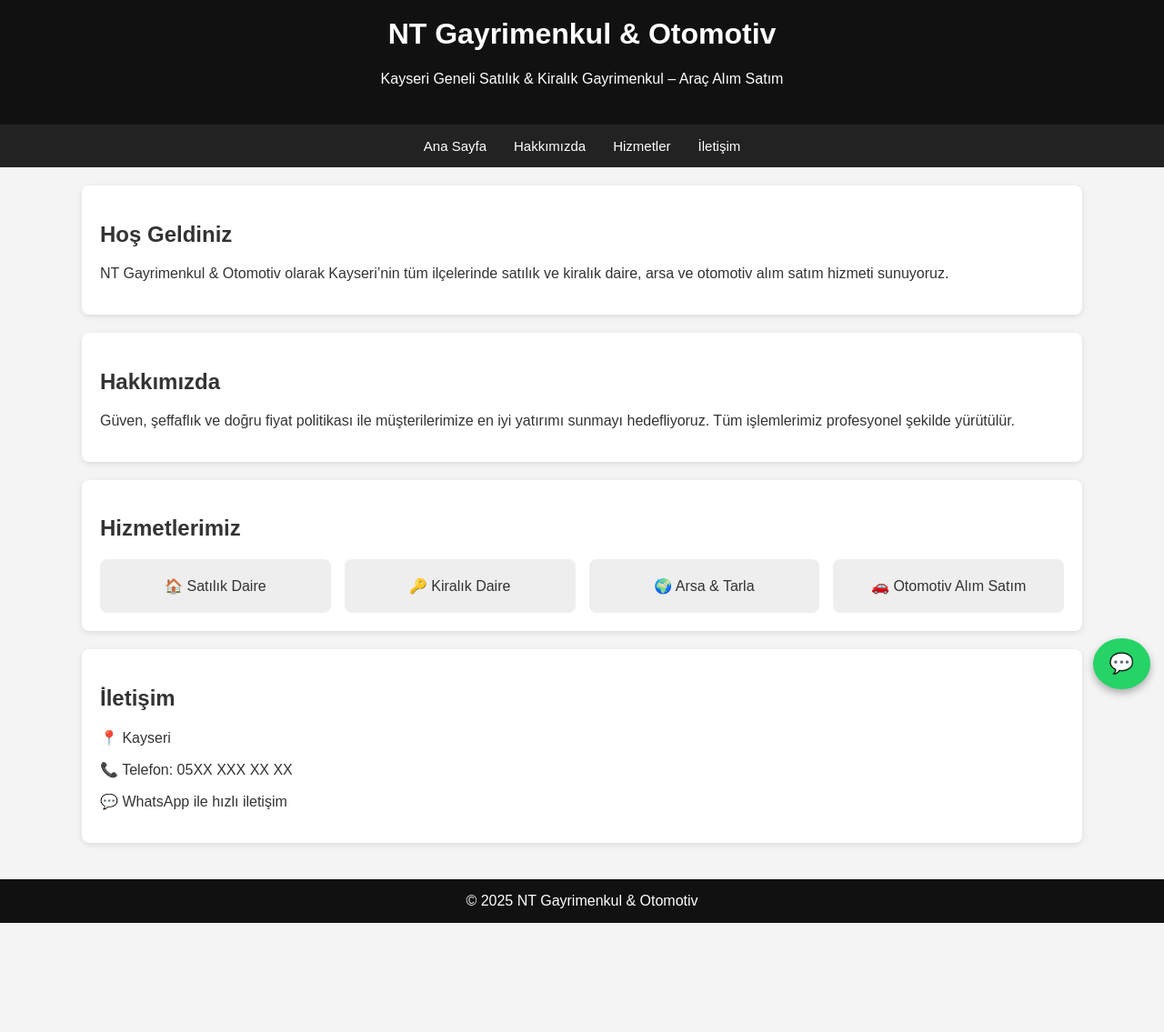
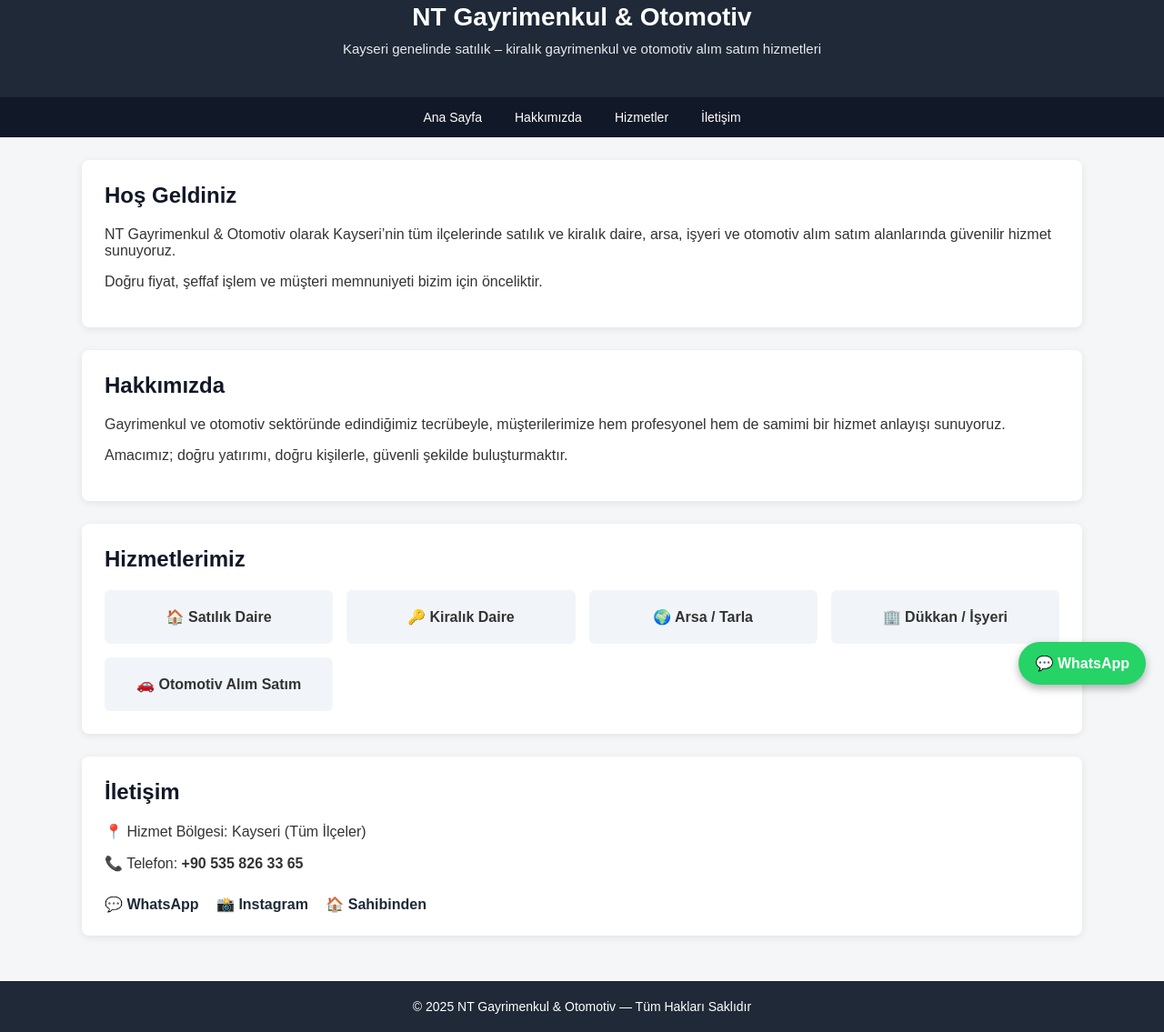
Before and after one commit to sercantekin434-hue/nt-gayrimenkul, a plain HTML site: page index.html in a window 1280 px wide. Shown: the part 27-1162 px from the top of the page at 91% size. Before the commit the page ends 1042 px from the top, so only its background shows below. Drawn offline with Linux system fonts and the light colour scheme.

Commit message:
Update index.html

```diff
--- a/index.html
+++ b/index.html
@@ -3,46 +3,60 @@
 <head>
 <meta charset="UTF-8">
 <meta name="viewport" content="width=device-width, initial-scale=1.0">
-<title>NT Gayrimenkul & Otomotiv</title>
+<title>NT Gayrimenkul & Otomotiv | Kayseri</title>
 
 <style>
 body{
     margin:0;
     font-family: Arial, Helvetica, sans-serif;
-    background:#f4f4f4;
+    background:#f4f6f8;
     color:#333;
 }
 header{
-    background:#111;
+    background:#1f2937;
     color:#fff;
-    padding:25px;
+    padding:30px 20px;
     text-align:center;
 }
+header h1{
+    margin:0;
+    font-size:28px;
+}
+header p{
+    margin-top:10px;
+    font-size:15px;
+    opacity:.9;
+}
 nav{
-    background:#222;
+    background:#111827;
     display:flex;
     justify-content:center;
+    flex-wrap:wrap;
 }
 nav a{
     color:#fff;
-    padding:15px;
+    padding:14px 18px;
     text-decoration:none;
-    font-size:15px;
+    font-size:14px;
 }
 nav a:hover{
-    background:#444;
+    background:#374151;
 }
 .container{
-    padding:20px;
     max-width:1100px;
     margin:auto;
+    padding:25px 15px;
 }
-.card{
+.section{
     background:#fff;
-    padding:20px;
-    margin-bottom:20px;
+    padding:25px;
+    margin-bottom:25px;
     border-radius:8px;
-    box-shadow:0 2px 6px rgba(0,0,0,0.1);
+    box-shadow:0 2px 8px rgba(0,0,0,.08);
+}
+.section h2{
+    margin-top:0;
+    color:#111827;
 }
 .services{
     display:grid;
@@ -50,28 +64,41 @@ nav a:hover{
     gap:15px;
 }
 .service{
-    background:#eee;
+    background:#f1f5f9;
     padding:20px;
-    border-radius:8px;
+    border-radius:6px;
     text-align:center;
+    font-weight:bold;
+}
+.links a{
+    display:inline-block;
+    margin-right:15px;
+    margin-top:10px;
+    text-decoration:none;
+    color:#1f2937;
+    font-weight:bold;
 }
 footer{
-    background:#111;
+    background:#1f2937;
     color:#fff;
     text-align:center;
-    padding:15px;
+    padding:20px;
+    font-size:14px;
 }
+
+/* WhatsApp Sabit Buton */
 .whatsapp{
     position:fixed;
-    right:15px;
-    bottom:15px;
+    bottom:20px;
+    right:20px;
     background:#25D366;
     color:#fff;
-    padding:15px 18px;
-    border-radius:50%;
-    font-size:22px;
+    padding:14px 18px;
+    border-radius:50px;
     text-decoration:none;
-    box-shadow:0 4px 8px rgba(0,0,0,.3);
+    font-weight:bold;
+    box-shadow:0 4px 10px rgba(0,0,0,.3);
+    z-index:9999;
 }
 </style>
 </head>
@@ -80,7 +107,7 @@ footer{
 
 <header>
     <h1>NT Gayrimenkul & Otomotiv</h1>
-    <p>Kayseri Geneli Satılık & Kiralık Gayrimenkul – Araç Alım Satım</p>
+    <p>Kayseri genelinde satılık – kiralık gayrimenkul ve otomotiv alım satım hizmetleri</p>
 </header>
 
 <nav>
@@ -92,48 +119,61 @@ footer{
 
 <div class="container">
 
-<section id="anasayfa" class="card">
+<section id="anasayfa" class="section">
     <h2>Hoş Geldiniz</h2>
     <p>
         NT Gayrimenkul & Otomotiv olarak Kayseri’nin tüm ilçelerinde
-        satılık ve kiralık daire, arsa ve otomotiv alım satım hizmeti sunuyoruz.
+        satılık ve kiralık daire, arsa, işyeri ve otomotiv alım satım
+        alanlarında güvenilir hizmet sunuyoruz.
+    </p>
+    <p>
+        Doğru fiyat, şeffaf işlem ve müşteri memnuniyeti bizim için önceliktir.
     </p>
 </section>
 
-<section id="hakkimizda" class="card">
+<section id="hakkimizda" class="section">
     <h2>Hakkımızda</h2>
     <p>
-        Güven, şeffaflık ve doğru fiyat politikası ile
-        müşterilerimize en iyi yatırımı sunmayı hedefliyoruz.
-        Tüm işlemlerimiz profesyonel şekilde yürütülür.
+        Gayrimenkul ve otomotiv sektöründe edindiğimiz tecrübeyle,
+        müşterilerimize hem profesyonel hem de samimi bir hizmet anlayışı sunuyoruz.
+    </p>
+    <p>
+        Amacımız; doğru yatırımı, doğru kişilerle, güvenli şekilde buluşturmaktır.
     </p>
 </section>
 
-<section id="hizmetler" class="card">
+<section id="hizmetler" class="section">
     <h2>Hizmetlerimiz</h2>
     <div class="services">
         <div class="service">🏠 Satılık Daire</div>
         <div class="service">🔑 Kiralık Daire</div>
-        <div class="service">🌍 Arsa & Tarla</div>
+        <div class="service">🌍 Arsa / Tarla</div>
+        <div class="service">🏢 Dükkan / İşyeri</div>
         <div class="service">🚗 Otomotiv Alım Satım</div>
     </div>
 </section>
 
-<section id="iletisim" class="card">
+<section id="iletisim" class="section">
     <h2>İletişim</h2>
-    <p>📍 Kayseri</p>
-    <p>📞 Telefon: 05XX XXX XX XX</p>
-    <p>💬 WhatsApp ile hızlı iletişim</p>
+    <p>📍 Hizmet Bölgesi: Kayseri (Tüm İlçeler)</p>
+    <p>📞 Telefon: <strong>+90 535 826 33 65</strong></p>
+
+    <div class="links">
+        <a href="https://wa.me/905358263365" target="_blank">💬 WhatsApp</a>
+        <a href="#" target="_blank">📸 Instagram</a>
+        <a href="#" target="_blank">🏠 Sahibinden</a>
+    </div>
 </section>
 
 </div>
 
 <footer>
-    © 2025 NT Gayrimenkul & Otomotiv
+    © 2025 NT Gayrimenkul & Otomotiv — Tüm Hakları Saklıdır
 </footer>
 
-<!-- WhatsApp Butonu -->
-<a class="whatsapp" href="https://wa.me/905XXXXXXXXX" target="_blank">💬</a>
+<a class="whatsapp" href="https://wa.me/905358263365" target="_blank">
+💬 WhatsApp
+</a>
 
 </body>
-  </html>
+</html>
```
